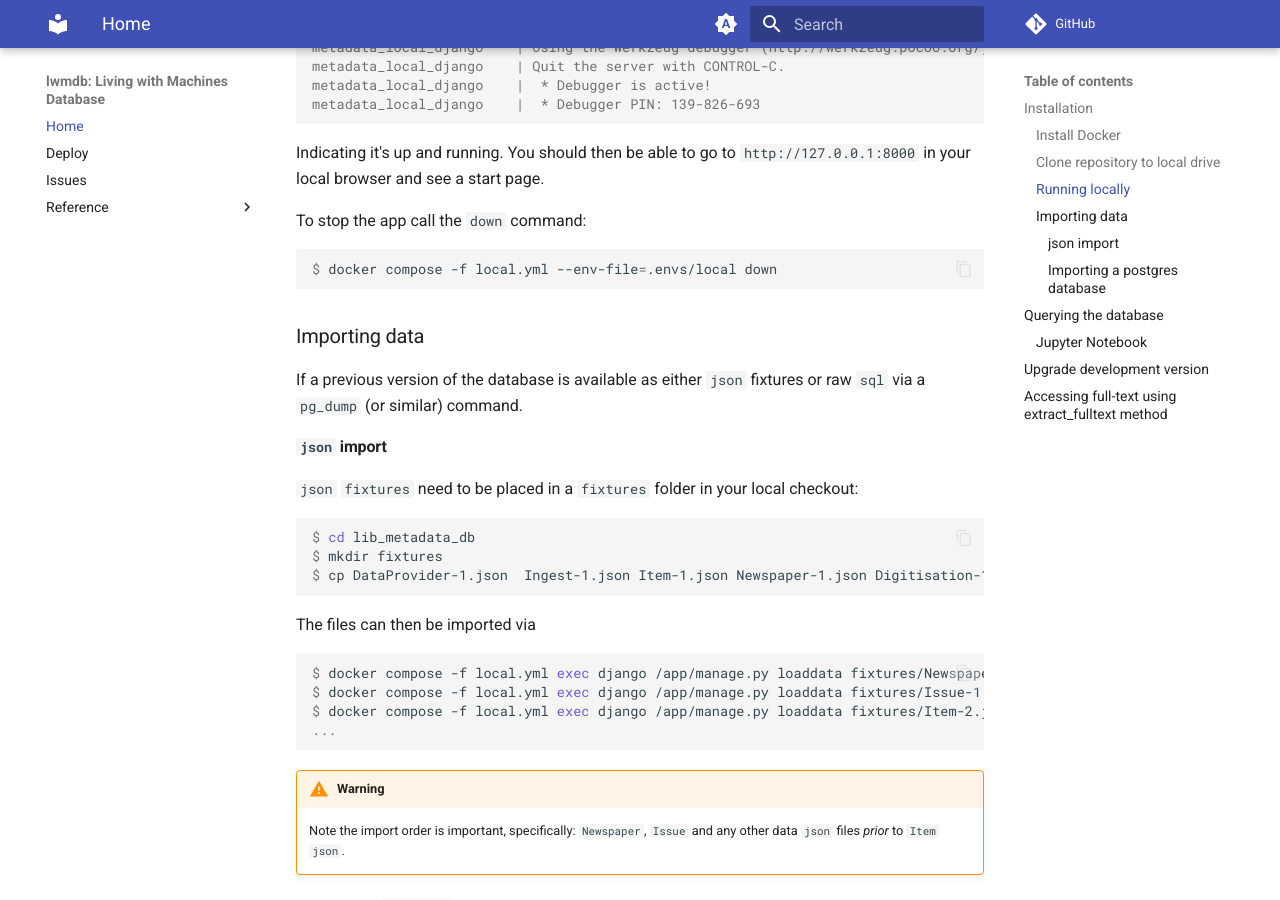
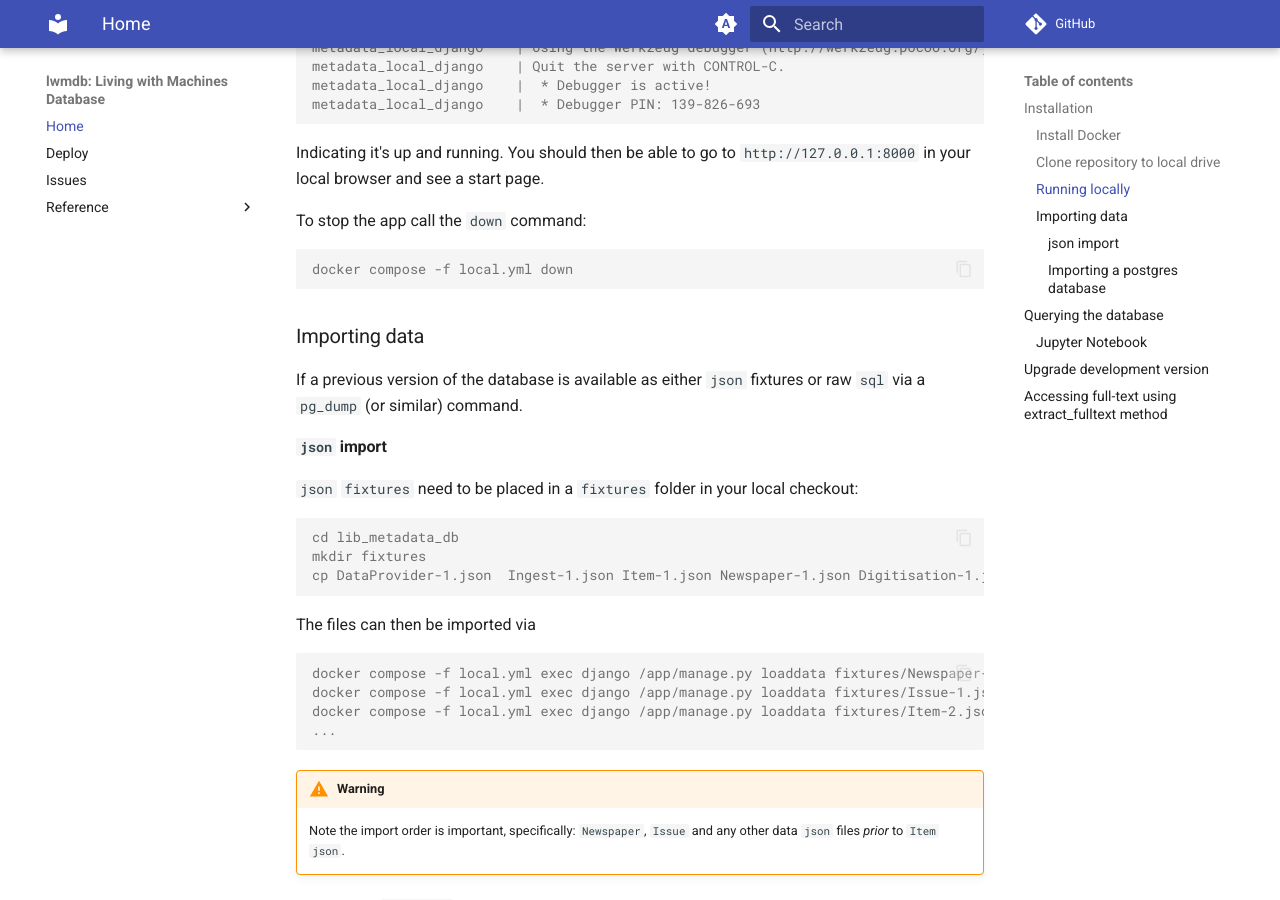
Before and after one commit to Living-with-machines/lwmdb, an MkDocs documentation site: the page built from docs/index.md, in a window 1280 px wide and 900 px high, scrolled down 1339 px. Built offline with MkDocs 1.6.1 and Material for MkDocs 9.7.7, drawn with Linux system fonts in a browser that asks for light colours; comment, search, counter and statistics services are not loaded; some of the changed text lies outside the part shown.

````diff
--- a/docs/index.md
+++ b/docs/index.md
@@ -13,19 +13,19 @@
 Run the following command on your command line:
 
 ```
-$ git clone git@github.com:Living-with-machines/lib_metadata_db.git
+git clone git@github.com:Living-with-machines/lib_metadata_db.git
 ```
 
 Follow by:
 
 ```
-$ cd lib_metadata_db
+cd lib_metadata_db
 ```
 
 ### Running locally
 
 ```console
-$ docker compose -f local.yml up --env-file=.envs/local --build
+docker compose -f local.yml up --build
 ```
 
 !!! note
@@ -59,7 +59,7 @@
 To stop the app call the `down` command:
 
 ```console
-$ docker compose -f local.yml --env-file=.envs/local down
+docker compose -f local.yml down
 ```
 
 ### Importing data
@@ -71,17 +71,17 @@
 `json` `fixtures` need to be placed in a `fixtures` folder in your local checkout:
 
 ```console
-$ cd lib_metadata_db
-$ mkdir fixtures
-$ cp DataProvider-1.json  Ingest-1.json Item-1.json Newspaper-1.json Digitisation-1.json Issue-1.json Item-2.json fixtures/
+cd lib_metadata_db
+mkdir fixtures
+cp DataProvider-1.json  Ingest-1.json Item-1.json Newspaper-1.json Digitisation-1.json Issue-1.json Item-2.json fixtures/
 ```
 
 The files can then be imported via
 
 ```console
-$ docker compose -f local.yml exec django /app/manage.py loaddata fixtures/Newspaper-1.json
-$ docker compose -f local.yml exec django /app/manage.py loaddata fixtures/Issue-1.json
-$ docker compose -f local.yml exec django /app/manage.py loaddata fixtures/Item-2.json
+docker compose -f local.yml exec django /app/manage.py loaddata fixtures/Newspaper-1.json
+docker compose -f local.yml exec django /app/manage.py loaddata fixtures/Issue-1.json
+docker compose -f local.yml exec django /app/manage.py loaddata fixtures/Item-2.json
 ...
 ```
 
@@ -125,7 +125,7 @@
 In order to run the Django framework inside a notebook, open another terminal window once you have it running via `docker` as described above and run
 
 ```console
-$ docker compose -f local.yml exec django /app/manage.py shell_plus --notebook
+docker compose -f local.yml exec django /app/manage.py shell_plus --notebook
 ```
 
 This should launch a normal Jupyter Notebook in your browser window where you can create any notebooks and access the database in different ways.
@@ -140,9 +140,9 @@
 
 In order to upgrade the current development version that you have, make sure that you have synchronised the repository to your local drive:
 
-**Step 1**: `$ git pull`
+**Step 1**: `git pull`
 
-**Step 2**: `$ docker compose -f local.yml --env-file=.envs/local up --build`
+**Step 2**: `docker compose -f local.yml up --build`
 
 ## Accessing full-text using `extract_fulltext` method
 
````
Also changed, not shown: README.md (+17 -17 lines), docs/deploy.md (+17 -13 lines), local.yml (+17 -13 lines), pyproject.toml (+16 -15 lines), 3 other files.
